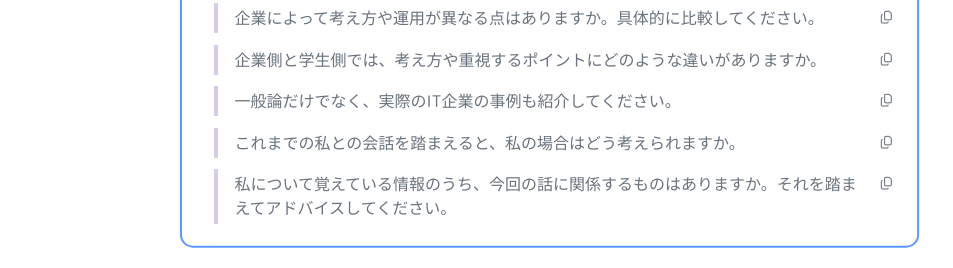
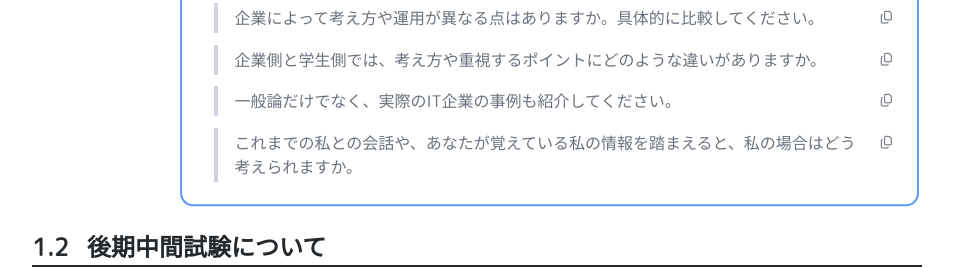
Before and after one commit to TakeshiWada1980/DB-2026, a plain HTML site: page docs/lecture07.html in a window 1280 px wide. Shown: the part 1193-1461 px from the top of the page, without its empty margins (163-1116 px from the left). Drawn offline with nearby package versions, Linux system fonts and the light colour scheme.

Commit message:
update lecture07.html and lecture07.md

```diff
--- a/docs/lecture07.html
+++ b/docs/lecture07.html
@@ -171,8 +171,7 @@ class="toc-section-number">8</span> 授業時間外学習の指示 (宿題)</a><
       <li>企業によって考え方や運用が異なる点はありますか。具体的に比較してください。</li>
       <li>企業側と学生側では、考え方や重視するポイントにどのような違いがありますか。</li>
       <li>一般論だけでなく、実際のIT企業の事例も紹介してください。</li>
-      <li>これまでの私との会話を踏まえると、私の場合はどう考えられますか。</li>
-      <li>私について覚えている情報のうち、今回の話に関係するものはありますか。それを踏まえてアドバイスしてください。</li>
+      <li>これまでの私との会話や、あなたが覚えている私の情報を踏まえると、私の場合はどう考えられますか。</li>
       </ul>
       </div>
       </div>
```
Also changed, not shown: 1 other file.
